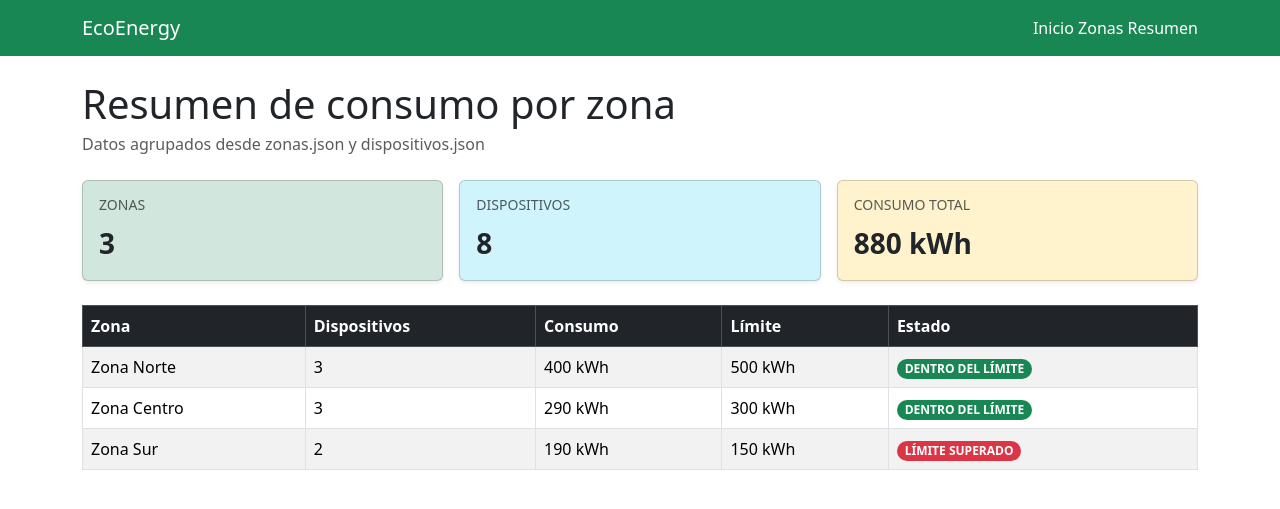
After one commit to constanzaMJ/eco-energy, a Django app: page /resumen-zonas/ in a window 1280 px wide. The commit adds this page. Shown: the top 509 px of the page. Run offline with Django 5.2, Linux system fonts and the light colour scheme.

Commit message:
Agregar ruta resumen-zonas, enlace en navegacion y template de resumen

```diff
--- a/config/urls.py
+++ b/config/urls.py
@@ -1,7 +1,11 @@
 from django.contrib import admin
 from django.urls import path, include
+from zonas import views as zonas_views
 
 urlpatterns = [
     path('admin/', admin.site.urls),
     path('zonas/', include('zonas.urls')),
+    # Requerimiento Fase 2 (seccion 3.1): ruta /resumen-zonas/ con nombre
+    # de ruta utilizable mediante la etiqueta {% url %} de Django.
+    path('resumen-zonas/', zonas_views.resumen_zonas, name='resumen_zonas'),
 ]
--- a/zonas/templates/zonas/base.html
+++ b/zonas/templates/zonas/base.html
@@ -13,6 +13,7 @@
             <div>
                 <a class="nav-link text-white d-inline" href="{% url 'listado_zonas' %}">Inicio</a>
                 <a class="nav-link text-white d-inline" href="{% url 'listado_zonas' %}">Zonas</a>
+                <a class="nav-link text-white d-inline" href="{% url 'resumen_zonas' %}">Resumen</a>
             </div>
         </div>
     </nav>
--- /dev/null
+++ b/zonas/templates/zonas/resumen.html
@@ -0,0 +1,70 @@
+{% extends 'zonas/base.html' %}
+
+{% block titulo %}Resumen de consumo por zona · EcoEnergy{% endblock %}
+
+{% block contenido %}
+    <h1 class="mb-1">Resumen de consumo por zona</h1>
+    <p class="text-muted mb-4">Datos agrupados desde zonas.json y dispositivos.json</p>
+
+    <div class="row g-3 mb-4">
+        <div class="col-md-4">
+            <div class="card h-100 shadow-sm bg-success-subtle">
+                <div class="card-body">
+                    <h6 class="text-uppercase text-muted small mb-2">Zonas</h6>
+                    <p class="fs-3 fw-bold mb-0">{{ totales.cantidad_zonas }}</p>
+                </div>
+            </div>
+        </div>
+        <div class="col-md-4">
+            <div class="card h-100 shadow-sm bg-info-subtle">
+                <div class="card-body">
+                    <h6 class="text-uppercase text-muted small mb-2">Dispositivos</h6>
+                    <p class="fs-3 fw-bold mb-0">{{ totales.cantidad_dispositivos }}</p>
+                </div>
+            </div>
+        </div>
+        <div class="col-md-4">
+            <div class="card h-100 shadow-sm bg-warning-subtle">
+                <div class="card-body">
+                    <h6 class="text-uppercase text-muted small mb-2">Consumo total</h6>
+                    <p class="fs-3 fw-bold mb-0">{{ totales.consumo_total }} kWh</p>
+                </div>
+            </div>
+        </div>
+    </div>
+
+    {% if resumen_zonas %}
+        <div class="table-responsive">
+            <table class="table table-striped table-bordered align-middle">
+                <thead class="table-dark">
+                    <tr>
+                        <th>Zona</th>
+                        <th>Dispositivos</th>
+                        <th>Consumo</th>
+                        <th>Límite</th>
+                        <th>Estado</th>
+                    </tr>
+                </thead>
+                <tbody>
+                    {% for zona in resumen_zonas %}
+                        <tr>
+                            <td>{{ zona.nombre }}</td>
+                            <td>{{ zona.cantidad_dispositivos }}</td>
+                            <td>{{ zona.consumo_total }} kWh</td>
+                            <td>{{ zona.limite_kwh }} kWh</td>
+                            <td>
+                                <span class="badge rounded-pill text-bg-{{ zona.estado_clase }}">
+                                    {{ zona.estado }}
+                                </span>
+                            </td>
+                        </tr>
+                    {% endfor %}
+                </tbody>
+            </table>
+        </div>
+    {% else %}
+        <div class="alert alert-warning" role="alert">
+            No hay zonas disponibles para mostrar en el resumen.
+        </div>
+    {% endif %}
+{% endblock %}
```
